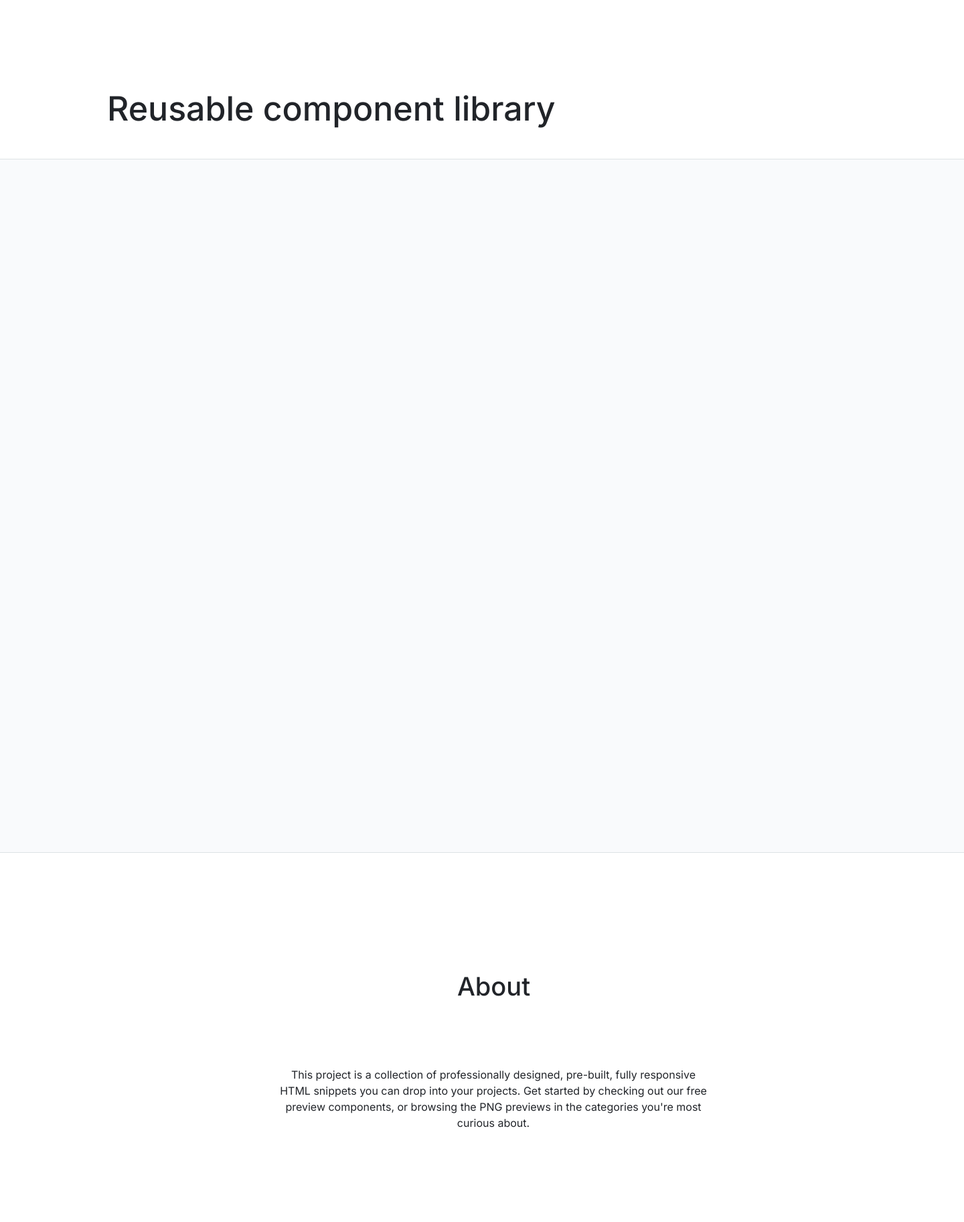
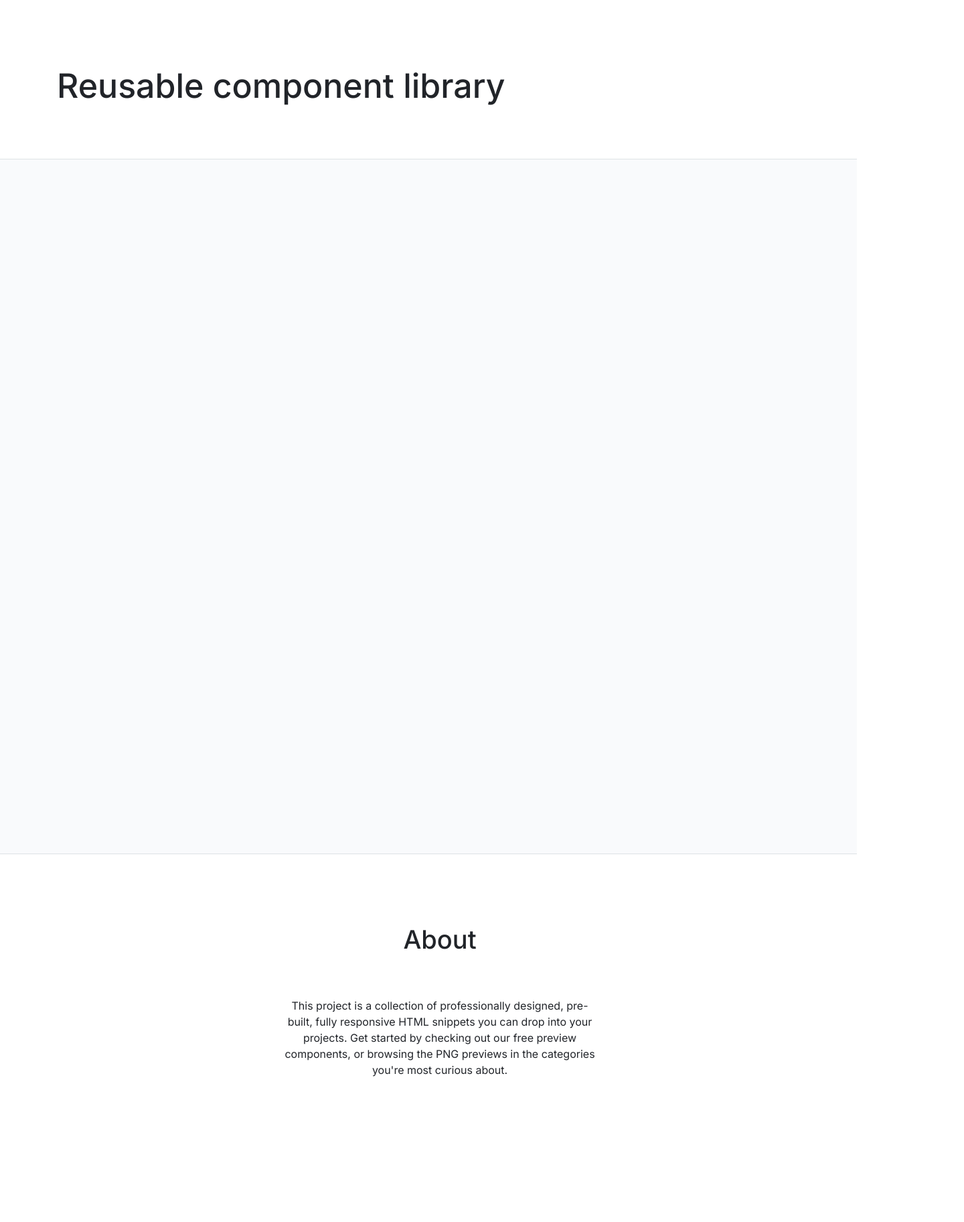
Before and after one commit to js-tasks-ru/htmlcss-20210513_achegevara, a website: page index.html in a window 1280 px wide. Shown: the whole page at 67% size, 1440 px wide, since content can reach past the window. After the commit the page ends 1761 px from the top, so only its background shows below. Drawn offline with Linux system fonts and the light colour scheme.

Commit message:
layout-changes-commit

```diff
--- a/components/footer/footer.css
+++ b/components/footer/footer.css
@@ -1,51 +1,30 @@
 .footer {
 background: white;
 text-align: center;
+max-width: 640px;
+padding-left: 417px;
+padding-right: 383px;
 }
 
 .footer__title {
-position: absolute;
-width: 111px;
-height: 48px;
-left: 682px;
-top: 1345px;
-
-/* h2 */
-
 font-style: normal;
 font-weight: 500;
 font-size: 38px;
 line-height: 48px;
-/* identical to box height, or 126% */
-
-
-/* Black */
 
 color: #212429;
 padding-top: 71px;
-padding-bottom: 264px;
 font-family: 'Inter', sans-serif;
 }
 
 .footer__content {
-position: absolute;
-width: 640px;
-height: 96px;
-left: 417px;
-top: 1425px;
-
-/* p */
-
 font-style: normal;
 font-weight: normal;
 font-size: 16px;
 line-height: 24px;
-/* or 150% */
-
-/* Black */
 
 color: #212429;
-padding-top: 151px;
+padding-top: 32px;
 padding-bottom: 136px;
 font-family: 'Inter', sans-serif;
 }
--- a/components/header/header.css
+++ b/components/header/header.css
@@ -4,22 +4,10 @@ background-color: white;
 }
 
 .header__heading {
-position: absolute;
-width: 670px;
-height: 64px;
-left: 160px;
-top: 96px;
-
-/* h1 */
-
 font-style: normal;
 font-weight: 500;
 font-size: 50px;
 line-height: 64px;
-/* identical to box height, or 128% */
-
-
-/* Black */
 
 color: #212429;
 font-family: 'Inter', sans-serif;
--- a/components/main/main.css
+++ b/components/main/main.css
@@ -1,10 +1,6 @@
 .main {
-position: absolute;
-width: 1440px;
-height: 1034px;
-left: 0px;
-top: 237px;
 border-top: 1px solid #DDE2E5;
 border-bottom: 1px solid #DDE2E5;
 background: #F9FAFC;
+height: 1036px;
 }
```
